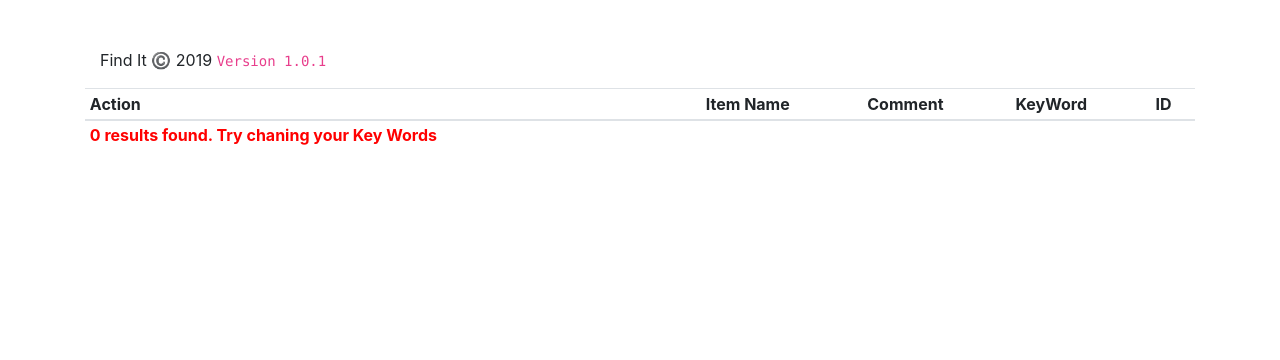
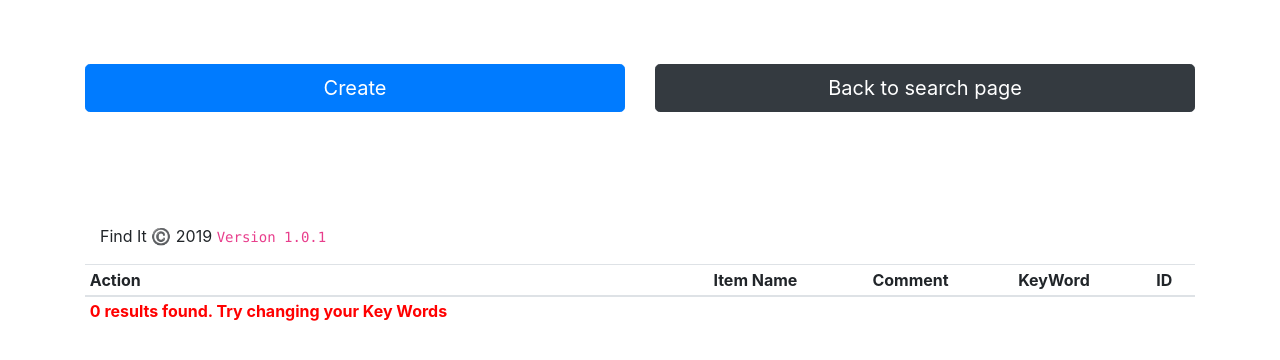
Before and after one commit to SammyRobensParadise/findit-app, a PHP site: page /search.php?key_words_input=1 in a window 1280 px wide. Shown: the top 360 px of the page. Run offline with PHP 8.4, Linux system fonts and the light colour scheme; data that the repository does not hold is empty.

Commit message:
added back button and content additions

```diff
--- a/main.css
+++ b/main.css
@@ -1,30 +1,36 @@
-h1{
+h1 {
     text-align: center;
     margin-top: 4rem;
 }
-.description{
+
+.description {
     text-align: center
 }
-.instructions{
+
+.instructions {
     text-align: center;
 }
-button{
+
+button {
     margin-top: 4rem;
     margin-bottom: 4rem;
 }
-.copyright{
+
+.copyright {
     float: right;
     text-align: right;
     margin-top: 2rem;
     margin-bottom: 4rem;
     margin-right: 4rem;
 }
+
 .lds-ripple {
     display: inline-block;
     position: absolute;
     width: 64px;
     height: 64px;
-  }
-  .successful-connect{
+}
 
-  }
+.center {
+    text-align: center;
+}
--- a/search.php
+++ b/search.php
@@ -13,6 +13,17 @@
 </head>
 
 <body>
+    <div class="container">
+        <div class="row">
+            <div class="col-sm-6">
+                <button type="button" class="btn btn-primary btn-lg btn-block" data-toggle="modal"
+                    data-target="#data-entry">Create</button>
+            </div>
+            <div class="col-sm-6">
+                <button type="button" class="btn btn-dark btn-lg btn-block" onclick=window.history.back();>Back to search page</button>
+            </div>
+        </div>
+    </div>
     <div class="container">
         <div class="table-responsive">
             <table class="table table-hover table-sm">
@@ -48,17 +59,58 @@ if ($result->num_rows > 0) {
     // output data of each row
     while($row = $result->fetch_assoc()) {
         echo "<tr>";
-        echo "<th scope='row'><button class='btn btn-info'>Edit</button></th>"."<td>". $row["ItemName"] . "</td><td>". $row["Comment"]."</td><td>". $row["ItemKeyWord"] . "</td><td>". $row["KeywordID"]."</td>";
+        echo "<th scope='row'><button class='btn btn-info'>Edit</button><button class='btn btn-danger'>Delete</button></th>"."<td>". $row["ItemName"] . "</td><td>". $row["Comment"]."</td><td>". $row["ItemKeyWord"] . "</td><td>". $row["KeywordID"]."</td>";
         echo "</tr>";
 
     }
 } else {
     echo "<tr>";
-    echo "<th scope='row' style='color:red'>0 results found. Try chaning your Key Words</th>";
+    echo "<th scope='row' style='color:red'>0 results found. Try changing your Key Words</th>";
     echo "</tr>";
 }
 CloseCon($conn);
 ?>
+        </div>
+    </div>
+    <!--Modal-->
+    <div class="modal fade" id="data-entry" tabindex="-1" role="dialog" aria-labelledby="exampleModalLabel"
+        aria-hidden="true">
+        <div class="modal-dialog" role="document">
+            <div class="modal-content">
+                <div class="modal-header">
+                    <h5 class="modal-title" id="exampleModalLabel">Create Entry</h5>
+                    <button type="button" class="close" data-dismiss="modal" aria-label="Close">
+                        <span aria-hidden="true">&times;</span>
+                    </button>
+                </div>
+                <div class="modal-body">
+                    <p>Create a Entry</p>
+                    <div class="input-group mb-3">
+                        <div class="input-group-prepend">
+                            <span class="input-group-text" id="basic-addon1">Title</span>
+                        </div>
+                        <input type="text" class="form-control" placeholder="Example Name" aria-label="Username"
+                            aria-describedby="basic-addon1">
+                    </div>
+                    <div class="input-group mb-3">
+                        <div class="input-group-prepend">
+                            <span class="input-group-text" id="basic-addon2">Keywords</span>
+                        </div>
+                        <input type="text" class="form-control" placeholder="Key,words,like,this" aria-label="Username"
+                            aria-describedby="basic-addon1">
+                    </div>
+                    <div class="input-group">
+                        <div class="input-group-prepend">
+                            <span class="input-group-text">Description</span>
+                        </div>
+                        <textarea class="form-control" aria-label="With textarea" placeholder="Description"></textarea>
+                    </div>
+                </div>
+                <div class="modal-footer">
+                    <button type="button" class="btn btn-danger" data-dismiss="modal">Close</button>
+                    <button type="button" class="btn btn-success">Save changes</button>
+                </div>
+            </div>
         </div>
     </div>
     <div class="container">
@@ -66,16 +118,13 @@ CloseCon($conn);
         <!-- Optional JavaScript -->
         <!-- jQuery first, then Popper.js, then Bootstrap JS -->
         <script src="https://code.jquery.com/jquery-3.3.1.slim.min.js"
-                integrity="sha384-q8i/X+965DzO0rT7abK41JStQIAqVgRVzpbzo5smXKp4YfRvH+8abtTE1Pi6jizo"
-                crossorigin="anonymous">
+            integrity="sha384-q8i/X+965DzO0rT7abK41JStQIAqVgRVzpbzo5smXKp4YfRvH+8abtTE1Pi6jizo" crossorigin="anonymous">
         </script>
         <script src="https://cdnjs.cloudflare.com/ajax/libs/popper.js/1.14.7/umd/popper.min.js"
-                integrity="sha384-UO2eT0CpHqdSJQ6hJty5KVphtPhzWj9WO1clHTMGa3JDZwrnQq4sF86dIHNDz0W1"
-                crossorigin="anonymous">
+            integrity="sha384-UO2eT0CpHqdSJQ6hJty5KVphtPhzWj9WO1clHTMGa3JDZwrnQq4sF86dIHNDz0W1" crossorigin="anonymous">
         </script>
         <script src="https://stackpath.bootstrapcdn.com/bootstrap/4.3.1/js/bootstrap.min.js"
-                integrity="sha384-JjSmVgyd0p3pXB1rRibZUAYoIIy6OrQ6VrjIEaFf/nJGzIxFDsf4x0xIM+B07jRM"
-                crossorigin="anonymous">
+            integrity="sha384-JjSmVgyd0p3pXB1rRibZUAYoIIy6OrQ6VrjIEaFf/nJGzIxFDsf4x0xIM+B07jRM" crossorigin="anonymous">
         </script>
         <script src="./main.js"></script>
 </body>
```
Also changed, not shown: findit.php (+6 -30 lines). Lines whose indentation alone changed are shown as unchanged.
